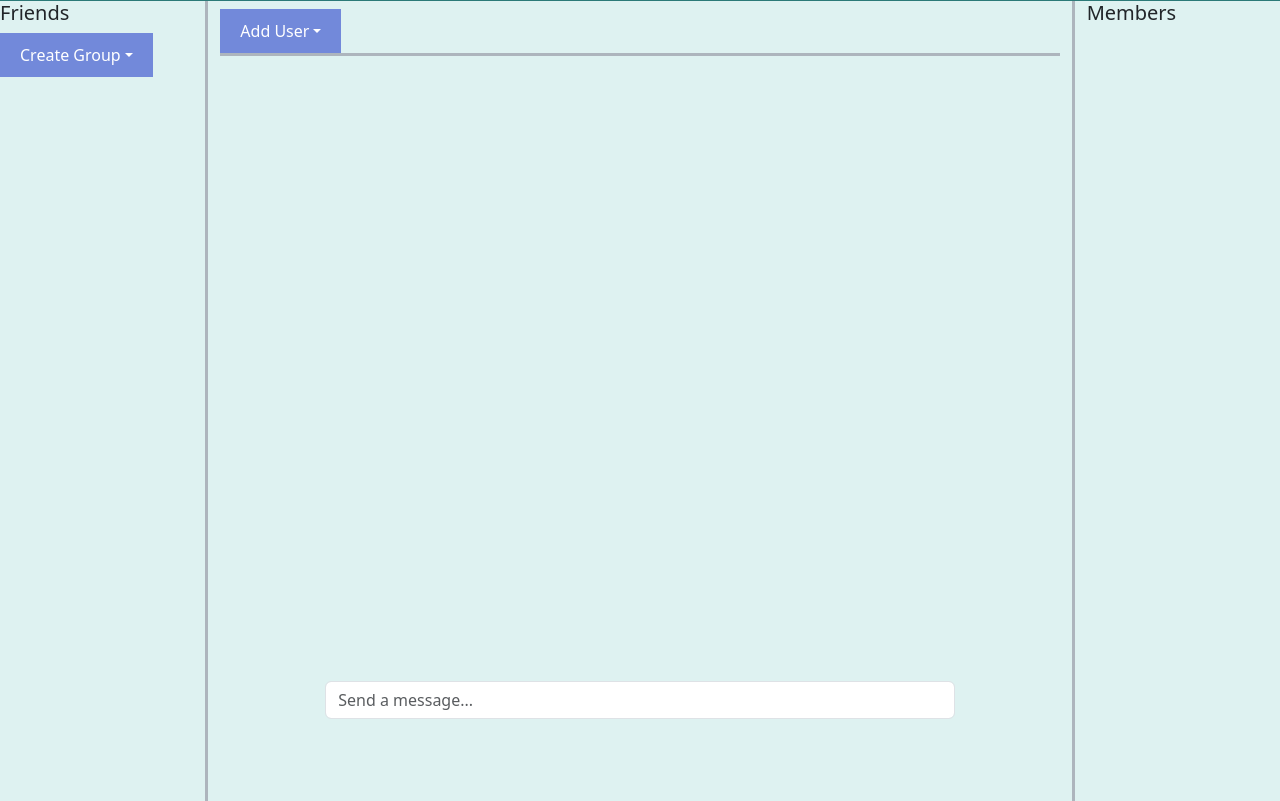
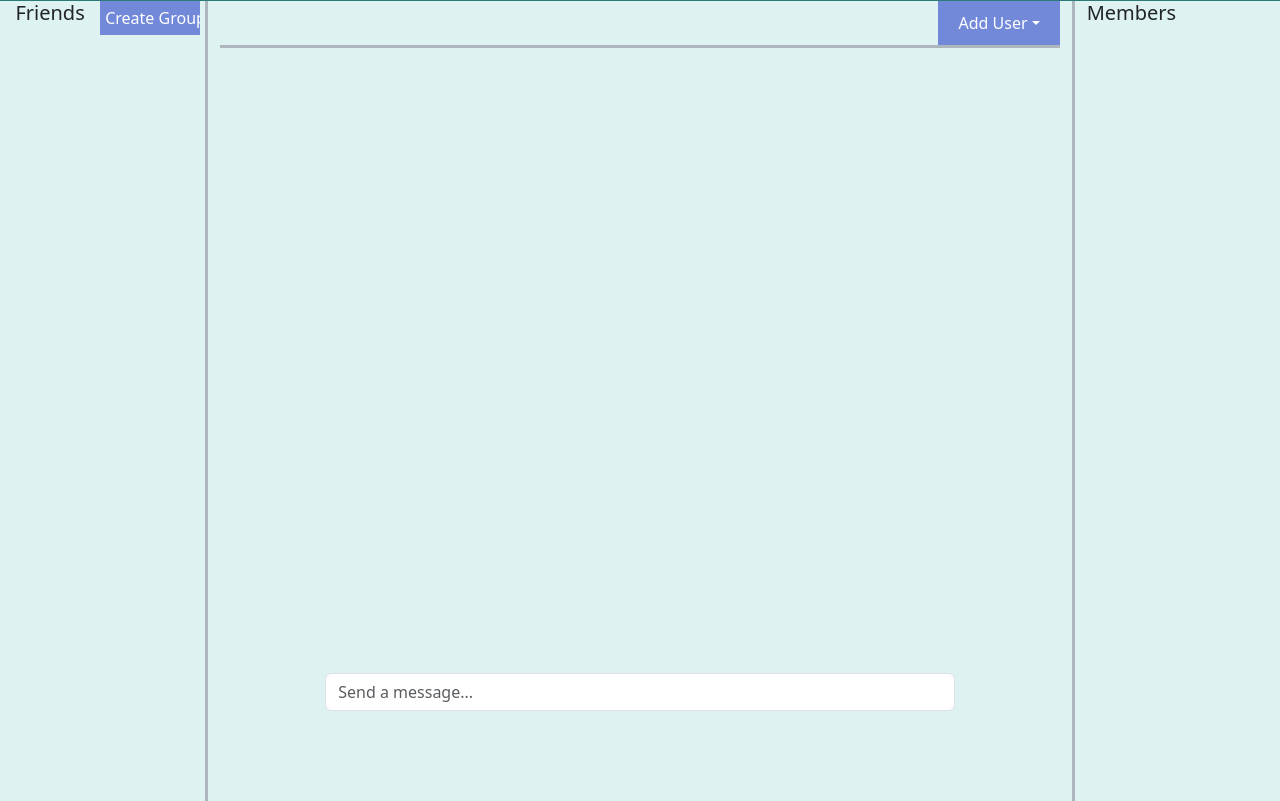
Before and after one commit to IvanYeung0610/J-Impact, a Flask app: template app/templates/home.html in a window 1280 px wide. Shown: the part 61-862 px from the top of the page. Run offline with Flask 3, Linux system fonts and the light colour scheme; the template is opened without the code that fills it, so the values that code supplies are empty; some libraries are stand-ins or nearby versions.

Commit message:
fixed Ivan's buttons

```diff
--- a/app/templates/home.html
+++ b/app/templates/home.html
@@ -56,8 +56,14 @@
 
         <div class="h-100 scrollable overflow-auto" id="scroll"> <!--scrollable div-->
           <div>
-            <h5>Friends</h5>
-            <button class="dropdown-toggle" onclick="toggleDropdownCreate()">Create Group</button>
+            <div class="row">
+              <div class="col-sm-6" style="text-align: center; padding-right: 0px; margin-bottom: 0px;">
+            <h5 style="padding-right: 0px;">Friends</h5>
+          </div>
+          <div class="col-sm-6" style="padding-left: 0px;">
+            <button class="dropdown-toggle" onclick="toggleDropdownCreate()" style="padding: 5px">Create Group</button>
+          </div>
+          </div>
             <div id="dropdown-menu-create" class="dropdown-menu">
               <form>
                 <label for="group-name">Group Name:</label>
@@ -137,9 +143,16 @@
       <div class="col-sm-8 border-start border-end border-dark-subtle border-3" style="height: 100vh;">
 
         <div class="border-bottom border-dark-subtle border-3">
+          <div class="row">
+          <div class="col-sm-4"></div>
+
+          <div class="col-sm-4" style="text-align: center;">
           <h4 style="text-align: center;" id="chat_name"></h4> <!--chat name-->
+          </div>
 
+          <div class="col-sm-4" style="text-align: end;">
           <button id="dropdown-button-add" class="dropdown-toggle" onclick="toggleDropdownAdd()">Add User</button>
+        </div>
           <div id="dropdown-menu-add" class="dropdown-menu">
             <form>
               <form action="" method="POST" class="d-flex">
@@ -162,7 +175,7 @@
               </form>
             </form>
           </div>
-
+        </div>
         </div>
 
         <!--message div-->
```
